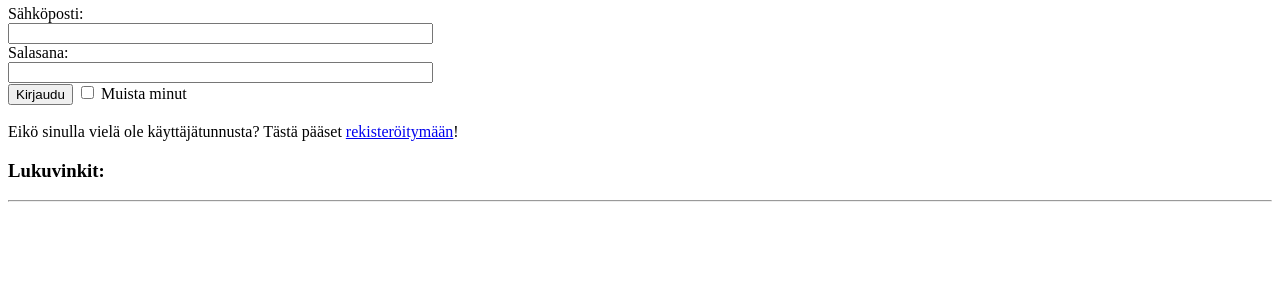
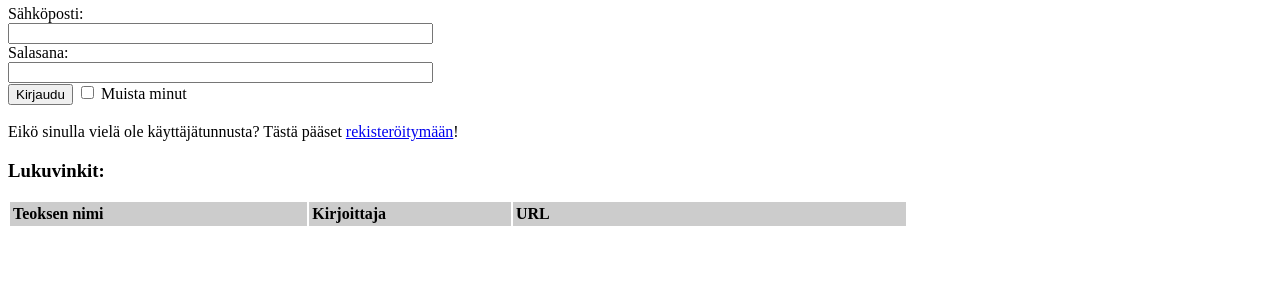
Before and after one commit to TeemuBergman/OHTU-lukuvinkkikirjasto, a Flask app: page / in a window 1280 px wide. Shown: the part 174-474 px from the top of the page. Run offline with Flask 2, Linux system fonts and the light colour scheme; data that the repository does not hold is empty.

Commit message:
etusivu template

```diff
--- a/src/templates/login.html
+++ b/src/templates/login.html
@@ -3,6 +3,16 @@
 <head>
     <meta charset="UTF-8">
     <title>Kirjaudu</title>
+    <style>
+        .thead_td {
+            background-color: #cccccc;
+            font-weight: bold;
+            padding: 3px;
+        }
+        td { background-color: #eeeeee;
+            padding: 3px;
+         }
+    </style>
 </head>
 <body>
   <h1>Etusivu</h1>
@@ -33,11 +43,18 @@ Eikö sinulla vielä ole käyttäjätunnusta? Tästä pääset <a href="/registe
 Tästä pääset <a href="/add_tips" name="users_page">omille sivuille</a>!
 {% endif %}
 <h3>Lukuvinkit:</h3>
-<hr>
+<table width=900>
+    <thead><tr>
+        <td width=300 class=thead_td>Teoksen nimi</td>
+        <td width=200  class=thead_td>Kirjoittaja</td>
+        <td width=400  class=thead_td>URL</td></tr></thead>
     {% for tip in existing_tips %}
-    Teoksen nimi: {{tip[0]}}, Kirjoittaja: {{tip[1]}}, URL: {{tip[2]}}
-<hr>
-{% endfor %}
-
+        <tr>
+            <td> {{tip[0]}} </td>
+            <td> {{tip[1]}} </td>
+            <td> {{tip[2]}} </td>
+        </tr>
+    {% endfor %}
+</table>
 </body>
 </html>
```
